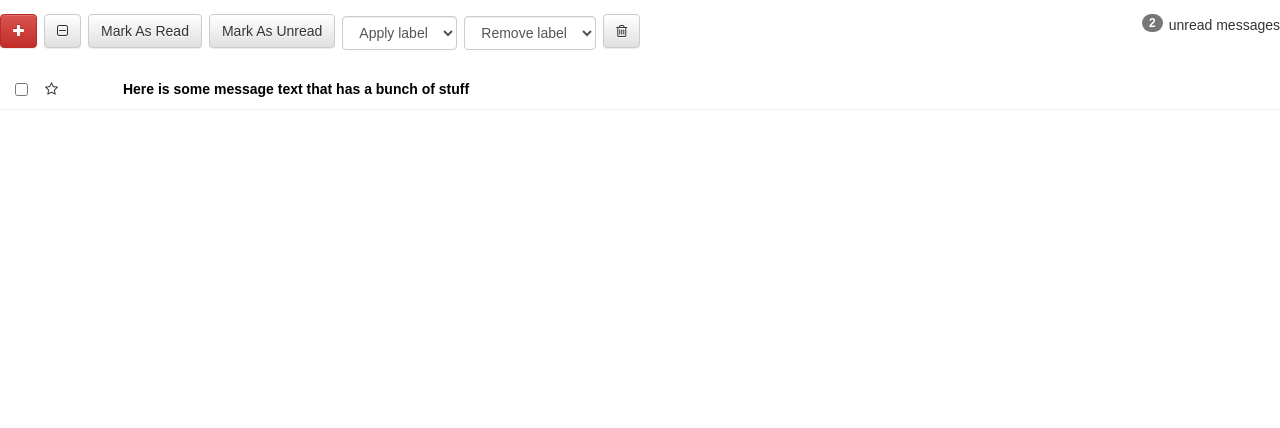
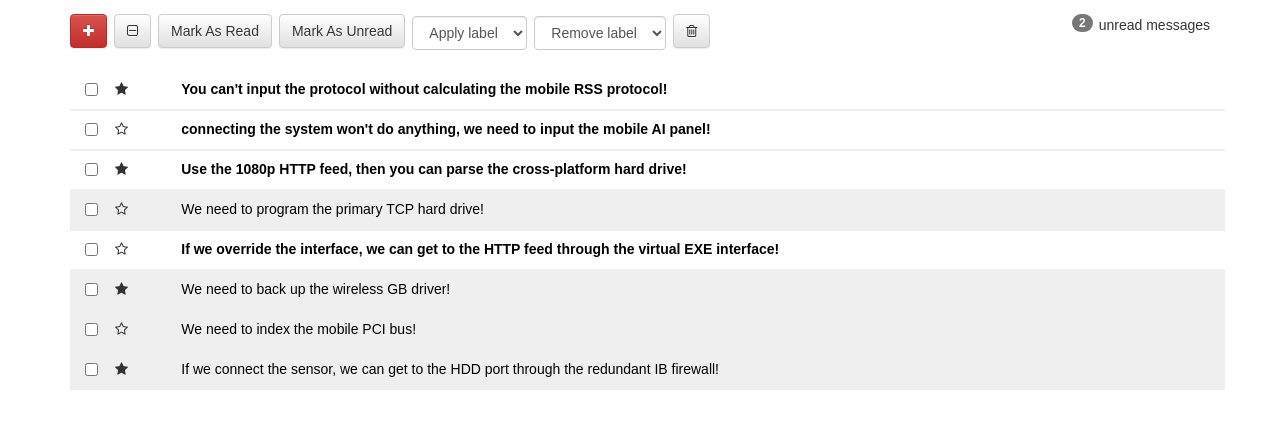
Before and after one commit to markpavlovski/react-inbox-api, a React (Create React App) app: page / in a window 1280 px wide. Shown: the top 428 px of the page. Built offline with nearby package versions, Linux system fonts and the light colour scheme.

Commit message:
started setting up state specific message behaviour

```diff
--- a/src/App.js
+++ b/src/App.js
@@ -1,18 +1,10 @@
 import React, {Component} from 'react';
-import Toolbar from './components/Toolbar'
-import Messages from './components/Messages'
-import logo from './logo.svg';
+import Inbox from './components/Inbox'
 import './App.css';
 
 class App extends Component {
-  render() {
-    return (
-      <div>
-        <Toolbar />
-        <Messages />
-      </div>
-    )
-  }
+
+  render = () => <Inbox />
 }
 
 export default App;
--- /dev/null
+++ b/src/components/Inbox.js
@@ -0,0 +1,23 @@
+import React, {Component} from 'react'
+import Toolbar from './Toolbar'
+import Messages from './Messages'
+import seeds from '../seeds.json'
+
+
+class Inbox extends Component {
+  constructor(){
+    super()
+    this.state = {seeds}
+  }
+  render(){
+    return (
+      <div className='container'>
+        <Toolbar seeds = {this.state.seeds}/>
+        <Messages seeds = {this.state.seeds}/>
+      </div>
+    )
+  }
+}
+
+
+export default Inbox
--- a/src/components/Message.js
+++ b/src/components/Message.js
@@ -1,28 +1,26 @@
-import React, {Component} from 'react'
+import React from 'react'
 
-class Message extends Component{
-  render(){
+const Message = props => {
     return (
-      <div className="row message unread">
+      <div className = {`row message` + (props.read ? 'row message read' : 'row message unread')}>
         <div className="col-xs-1">
           <div className="row">
             <div className="col-xs-2">
               <input type="checkbox" />
             </div>
             <div className="col-xs-2">
-              <i className="star fa fa-star-o"></i>
+              <i className={'star fa fa-star' + (props.starred ? '' : '-o')}></i>
             </div>
           </div>
         </div>
         <div className="col-xs-11">
           <a href="#">
-            Here is some message text that has a bunch of stuff
+            {props.subject}
           </a>
         </div>
       </div>
     )
   }
-}
 
 
 export default Message
--- a/src/components/Messages.js
+++ b/src/components/Messages.js
@@ -1,13 +1,11 @@
-import React, {Component} from 'react'
+import React from 'react'
 import Message from './Message'
 
 
-class Messages extends Component {
-  render(){
-    return (
-      <Message />
-    )
-  }
+const Messages = props => {
+  return (
+    props.seeds.map(data => <Message {...data} key={data.id}/>)
+  )
 }
 
 
--- a/src/components/Toolbar.js
+++ b/src/components/Toolbar.js
@@ -1,7 +1,6 @@
-import React, {Component} from 'react'
+import React from 'react'
 
-class Toolbar extends Component{
-  render(){
+const Toolbar = props => {
     return (
       <div className="row toolbar">
         <div className="col-md-12">
@@ -43,7 +42,6 @@ class Toolbar extends Component{
       </div>
     )
   }
-}
 
 
 export default Toolbar
--- /dev/null
+++ b/src/seeds.json
@@ -0,0 +1,60 @@
+[
+  {
+    "id": 1,
+    "subject": "You can't input the protocol without calculating the mobile RSS protocol!",
+    "read": false,
+    "starred": true,
+    "labels": ["dev", "personal"]
+  },
+  {
+    "id": 2,
+    "subject": "connecting the system won't do anything, we need to input the mobile AI panel!",
+    "read": false,
+    "starred": false,
+    "selected": true,
+    "labels": []
+  },
+  {
+    "id": 3,
+    "subject": "Use the 1080p HTTP feed, then you can parse the cross-platform hard drive!",
+    "read": false,
+    "starred": true,
+    "labels": ["dev"]
+  },
+  {
+    "id": 4,
+    "subject": "We need to program the primary TCP hard drive!",
+    "read": true,
+    "starred": false,
+    "selected": true,
+    "labels": []
+  },
+  {
+    "id": 5,
+    "subject": "If we override the interface, we can get to the HTTP feed through the virtual EXE interface!",
+    "read": false,
+    "starred": false,
+    "labels": ["personal"]
+  },
+  {
+    "id": 6,
+    "subject": "We need to back up the wireless GB driver!",
+    "read": true,
+    "starred": true,
+    "labels": []
+  },
+  {
+    "id": 7,
+    "subject": "We need to index the mobile PCI bus!",
+    "read": true,
+    "starred": false,
+    "labels": ["dev", "personal"]
+  },
+  {
+    "id": 8,
+    "subject": "If we connect the sensor, we can get to the HDD port through the redundant IB firewall!",
+    "read": true,
+    "starred": true,
+    "labels": []
+  }
+]
```
